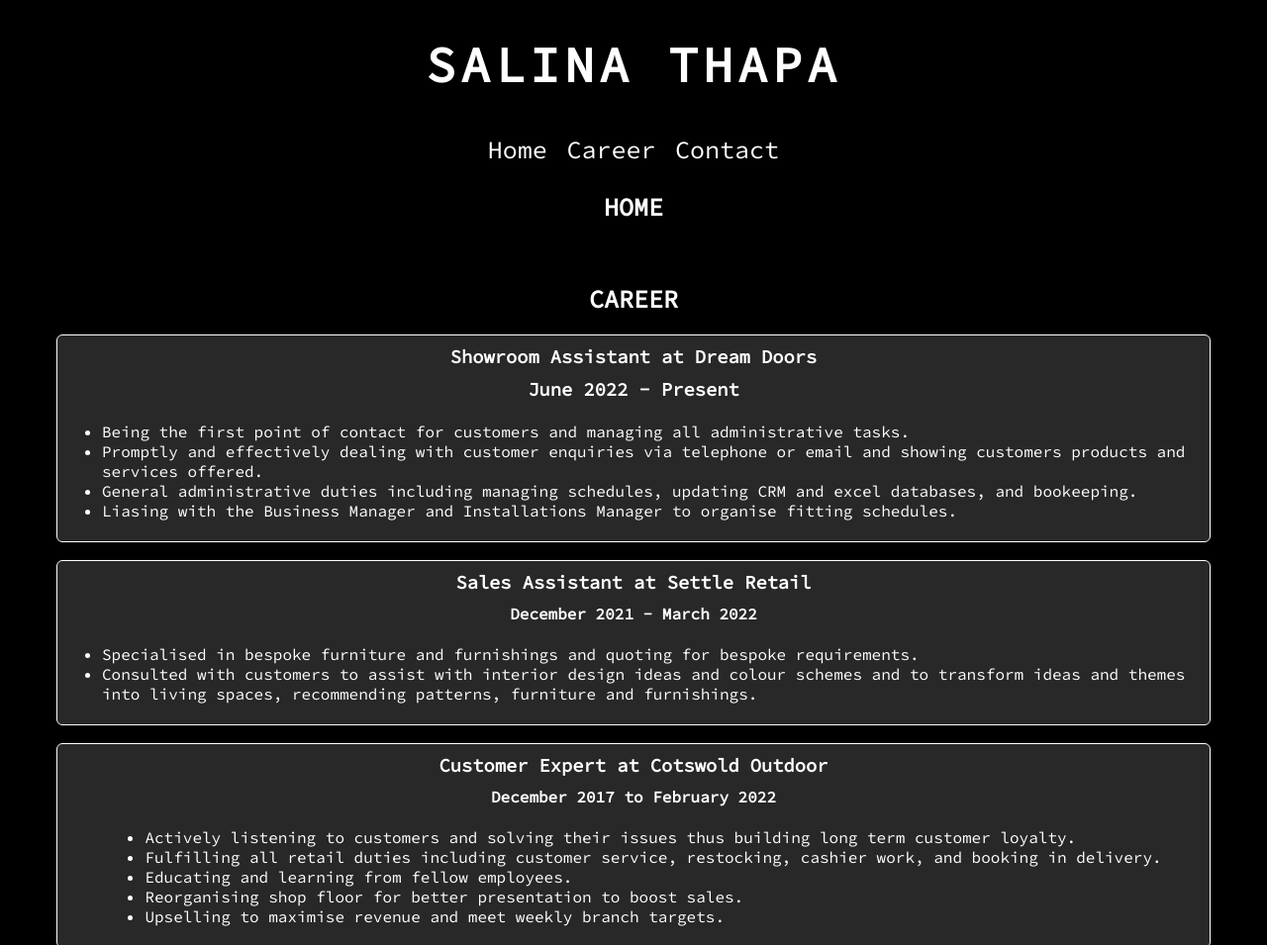
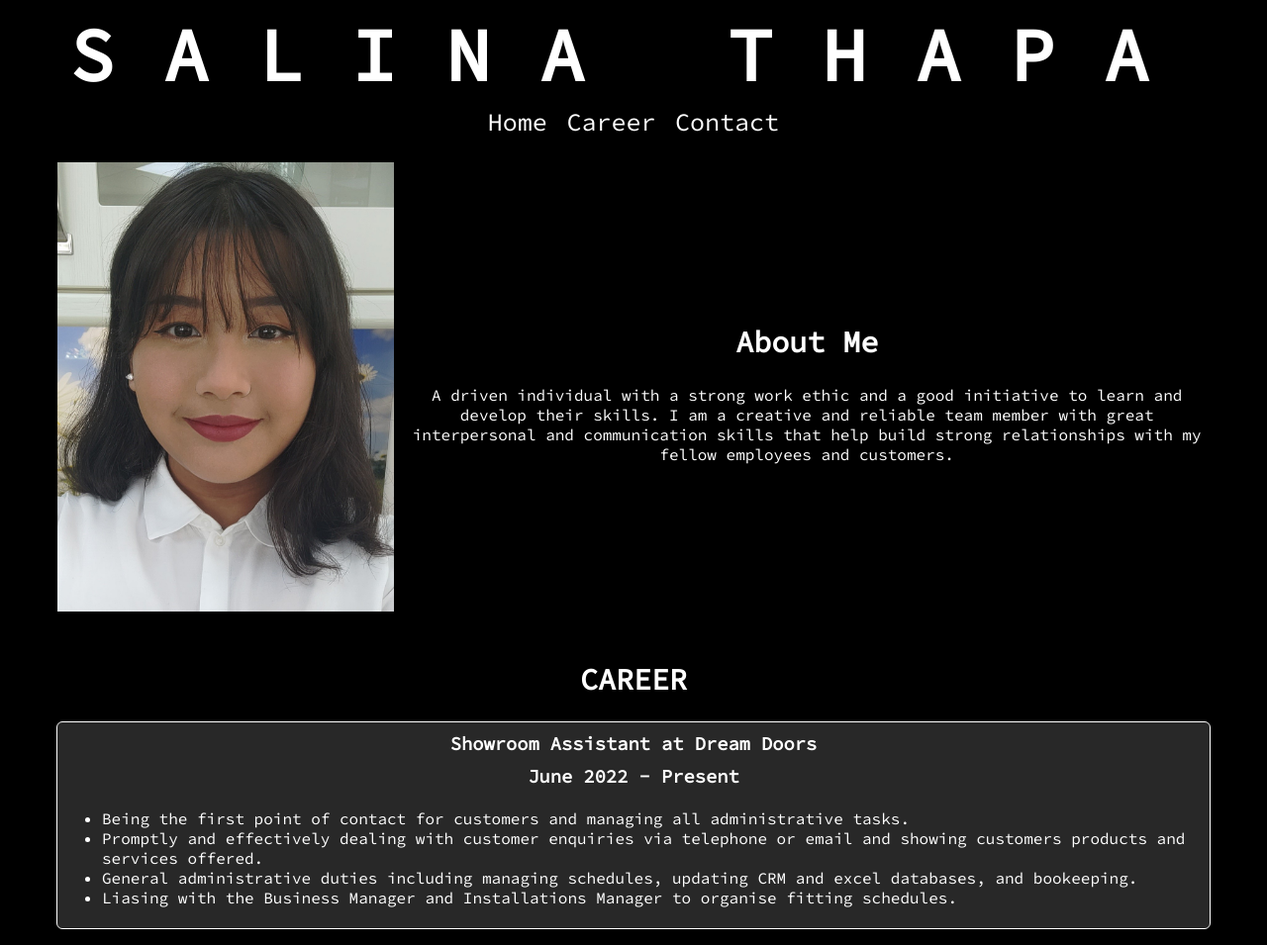
Before and after one commit to salinathapa/ci-portfolio-1, a plain HTML site: page index.html in a window 1280 px wide. Shown: the top 955 px of the page at 99% size. Drawn offline with Linux system fonts and the light colour scheme.

Commit message:
intro and css for intro

```diff
--- a/Assets/CSS/style.css
+++ b/Assets/CSS/style.css
@@ -5,8 +5,10 @@ html{
 }
 
 h1{
-    font-size: 50px;
-    letter-spacing: 5px;
+    font-size: 75px;
+    letter-spacing: 50px;
+    margin: 0;
+    padding: 0;
 }
 
 body{
@@ -17,7 +19,7 @@ body{
 }
 
 h2{
-    font-size: 25px;
+    font-size: 30px;
 }
 
 h3,h4 {
@@ -40,6 +42,20 @@ nav li{
 nav a{
     text-decoration: none;
     color: white;
+}
+
+.container{
+    display: flex;
+    align-items: center;
+    grid-template-columns: 1fr 1fr 1fr;
+    column-gap: 10px;
+    padding-left: 50px;
+    padding-right: 50px;
+}
+
+img {
+  max-width: 100%;
+  max-height:100%;
 }
 
 .card{
--- a/index.html
+++ b/index.html
@@ -27,11 +27,19 @@
             </li>
         </ul>
     </nav>
+    <br>
     <div id="home">
-        <h2>HOME</h2>
-        <br>
-
+            <div class="container">
+                <div class="image">
+                    <img src="Assets/Images/Salina-profile.jpg">
+                </div>
+                <div class="intro">
+                    <h2>About Me</h2>
+                    <p>A driven individual with a strong work ethic and a good initiative to learn and develop their skills. I am a creative and reliable team member with great interpersonal and communication skills that help build strong relationships with my fellow employees and customers.</p>
+                </div>
+            </div>
     </div>
+    <br>
     <div id="career">
         <h2>CAREER</h2>
         <div class="card">
```
Also changed, not shown: Assets/Images/Salina-profile.jpg (added).
